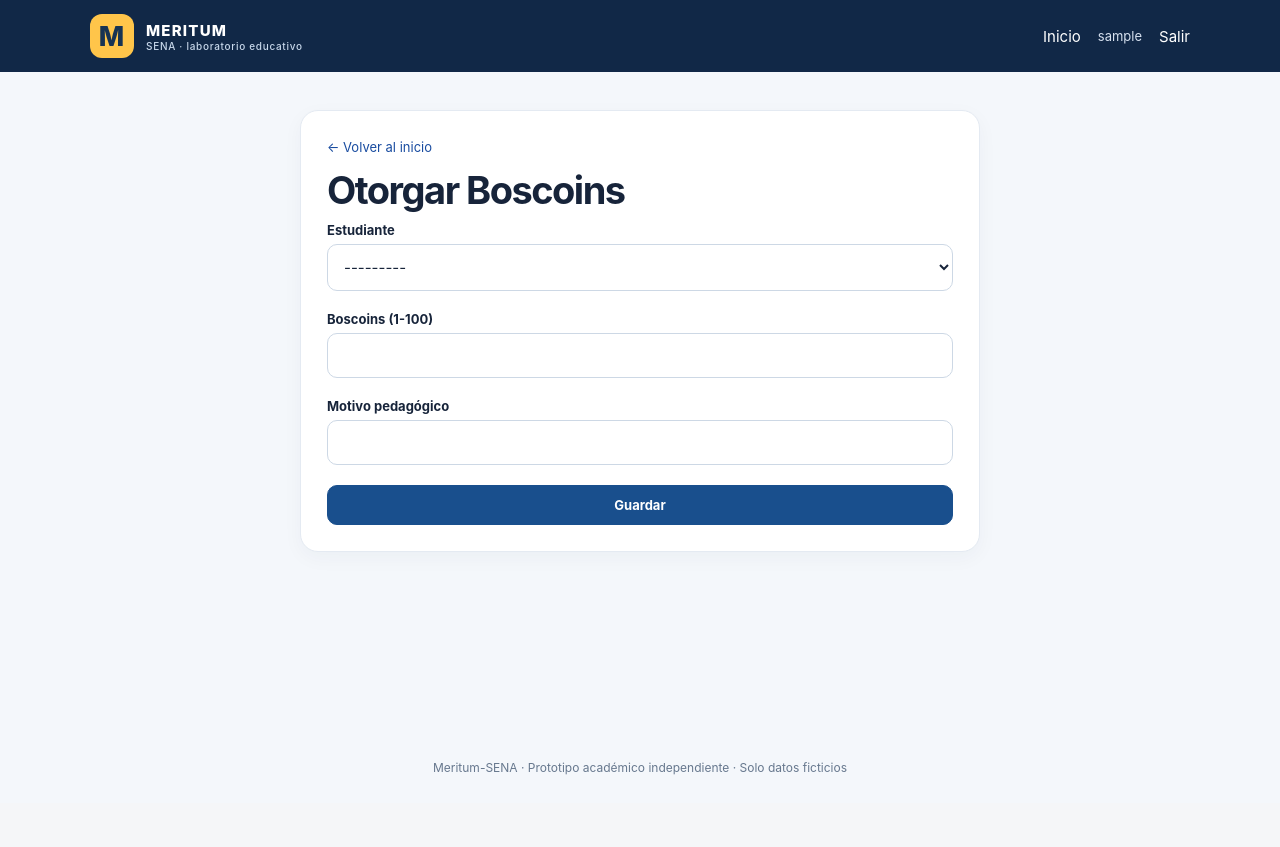
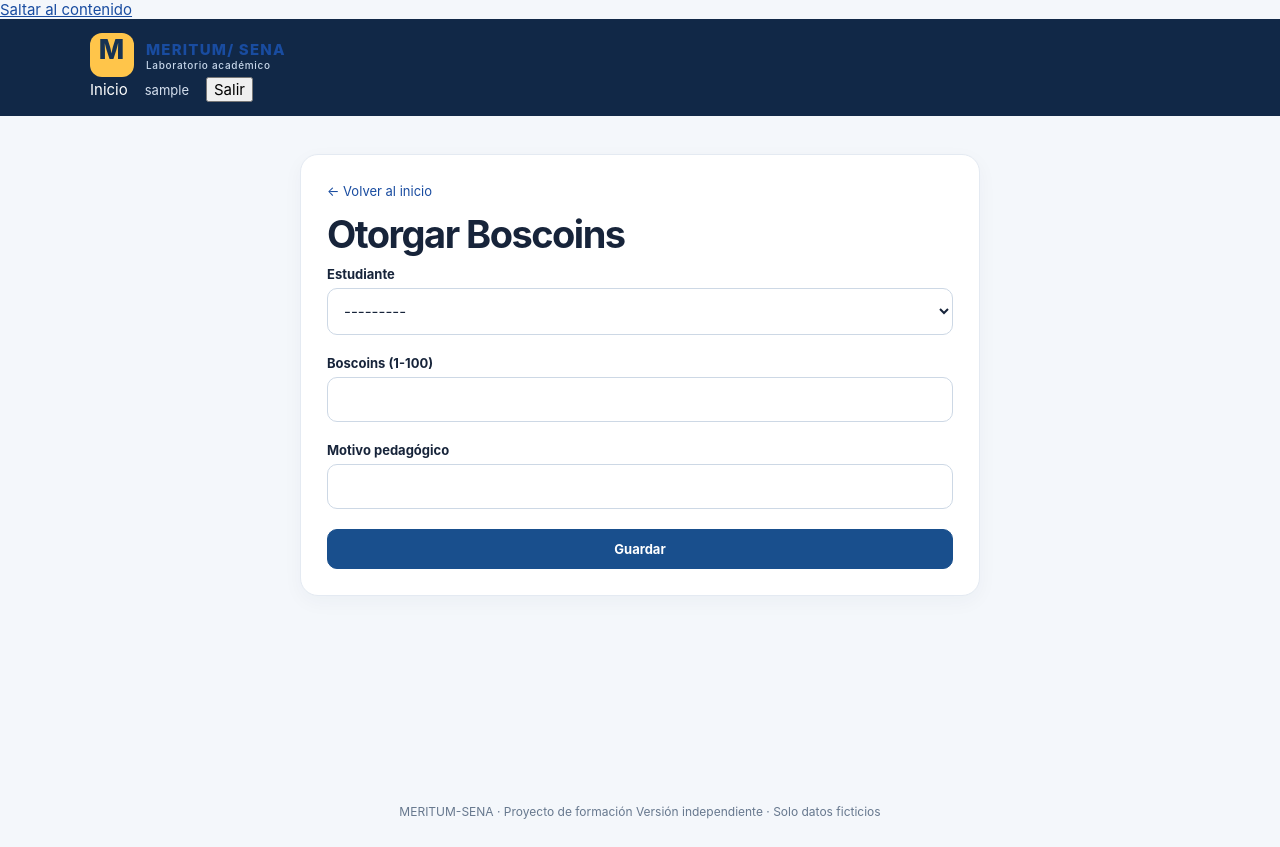
Before and after one commit to matepraxis/Meritum-SENA, a Django app: page /boscoins/otorgar/ in a window 1280 px wide. Before the commit the page ends 775 px from the top, so only its background shows below. Run offline with Django 5.2, Linux system fonts and the light colour scheme; the visitor is signed in with stand-in values (Sample User, id 1); data comes from the database, SQL or seed files in the repository; data that the repository does not hold is empty.

Commit message:
PR3: rediseñar aula/templates/aula/base.html

```diff
--- a/aula/templates/aula/base.html
+++ b/aula/templates/aula/base.html
@@ -4,28 +4,47 @@
 <head>
   <meta charset="utf-8">
   <meta name="viewport" content="width=device-width, initial-scale=1">
-  <title>{% block titulo %}Meritum-SENA{% endblock %}</title>
+  <meta name="theme-color" content="#102b36">
+  <meta name="description" content="Meritum-SENA, laboratorio académico de reconocimientos, Boscoins y BoscoMarket.">
+  <title>{% block titulo %}Meritum-SENA · Laboratorio académico{% endblock %}</title>
   <link rel="stylesheet" href="{% static 'aula/estilos.css' %}">
 </head>
 <body>
+  <a class="saltar" href="#contenido">Saltar al contenido</a>
   <header class="barra">
-    <div class="marca"><span class="marca-icono">M</span><span>MERITUM <small>SENA · laboratorio educativo</small></span></div>
-    {% if user.is_authenticated %}
-      <nav aria-label="Navegación principal">
-        <a href="{% url 'inicio' %}">Inicio</a>
-        <span class="usuario">{{ user.username }}</span>
-        <form class="salir" method="post" action="{% url 'logout' %}">{% csrf_token %}<button class="link" type="submit">Salir</button></form>
-      </nav>
-    {% endif %}
+    <div class="barra-interior">
+      <a class="marca" href="{% url 'inicio' %}" aria-label="Meritum-SENA, inicio">
+        <span class="marca-icono" aria-hidden="true">M<span>.</span></span>
+        <span class="marca-texto">MERITUM<span class="marca-sena">/ SENA</span><small>Laboratorio académico</small></span>
+      </a>
+      {% if user.is_authenticated %}
+        <nav class="menu" aria-label="Navegación principal">
+          <a href="{% url 'inicio' %}">Inicio</a>
+          <span class="usuario">{{ user.username }}</span>
+          <form class="salir" method="post" action="{% url 'logout' %}">
+            {% csrf_token %}
+            <button class="salir-boton" type="submit">Salir</button>
+          </form>
+        </nav>
+      {% else %}
+        <span class="chip chip-demo">Demostración académica</span>
+      {% endif %}
+    </div>
   </header>
-  <main class="contenedor">
+
+  <main id="contenido" class="contenedor">
     {% if messages %}
-      <div class="avisos" aria-live="polite">
-        {% for mensaje in messages %}<p class="aviso{% if mensaje.tags %} {{ mensaje.tags }}{% endif %}">{{ mensaje }}</p>{% endfor %}
+      <div class="avisos" role="status" aria-live="polite">
+        {% for mensaje in messages %}
+          <p class="aviso{% if mensaje.tags %} {{ mensaje.tags }}{% endif %}">{{ mensaje }}</p>
+        {% endfor %}
       </div>
     {% endif %}
     {% block contenido %}{% endblock %}
   </main>
-  <footer>Meritum-SENA · Prototipo académico independiente · Solo datos ficticios</footer>
+  <footer class="pie">
+    <span>MERITUM-SENA <span aria-hidden="true">·</span> Proyecto de formación</span>
+    <span>Versión independiente · Solo datos ficticios</span>
+  </footer>
 </body>
 </html>
```
